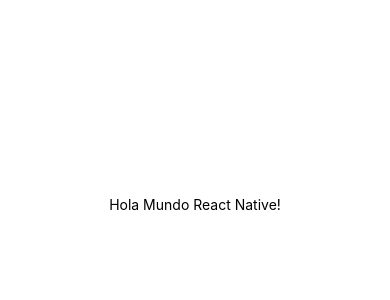
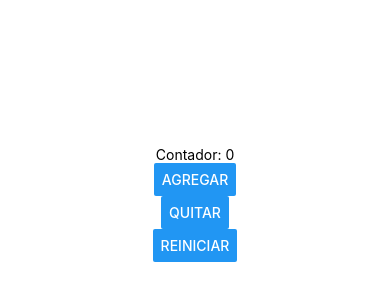
Before and after one commit to Avrgael250/PAM211, a React Native app in the folder INTRO/: screen / in a window 390 px wide. Shown: the part 218-518 px from the top of the page. Built offline with nearby package versions, Linux system fonts and the light colour scheme.

Commit message:
Creación de Button's
Creamos botones que tengan funcionalidades como agregar, descartar, y reiniciar

```diff
--- a/INTRO/App.js
+++ b/INTRO/App.js
@@ -1,15 +1,29 @@
+//1. Imports: Zona de importaciones
 import { StatusBar } from 'expo-status-bar';
-import { StyleSheet, Text, View } from 'react-native';
+import { StyleSheet, Text, View, Button } from 'react-native';
+import React ,{useState} from 'react';
 
+//2. Main: Zona de componentes
 export default function App() {
+
+  const [contador, setContador] = useState(0);
+
   return (
+
     <View style={styles.container}>
-      <Text>Hola Mundo React Native!</Text>
-      <StatusBar style="auto" />
+
+      <Text> Contador: {contador} </Text>
+    <Button title='Agregar' onPress={()=>setContador(contador+1)}/>
+    <Button title='Quitar' onPress={()=>setContador(contador-1)}/>
+    <Button title='Reiniciar' onPress={()=>setContador(contador(0))}/>
+
+    <StatusBar style="auto" />
+
     </View>
   );
 }
 
+//3. Estilos: Zona estetica para componentes
 const styles = StyleSheet.create({
   container: {
     flex: 1,
```
